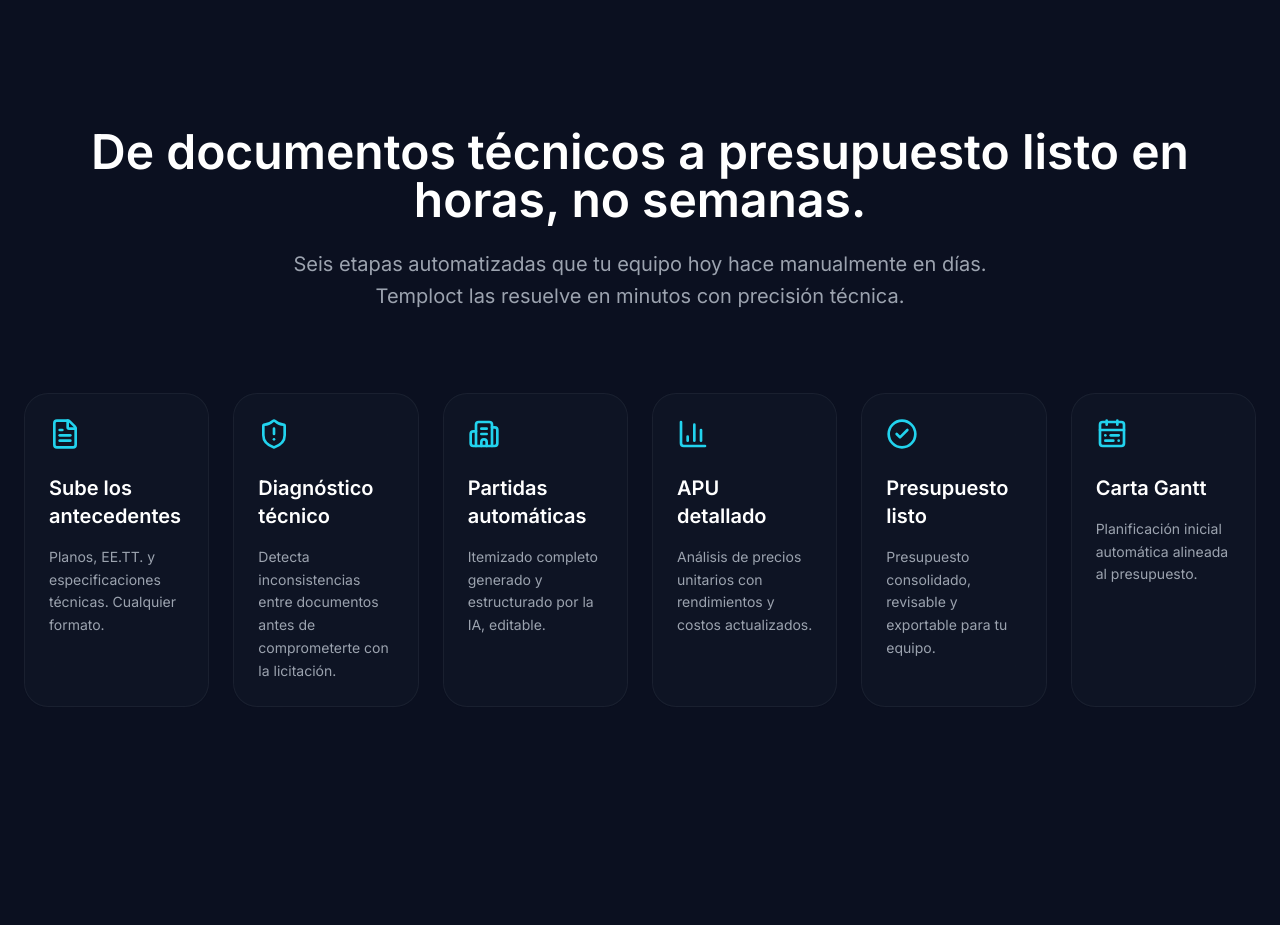
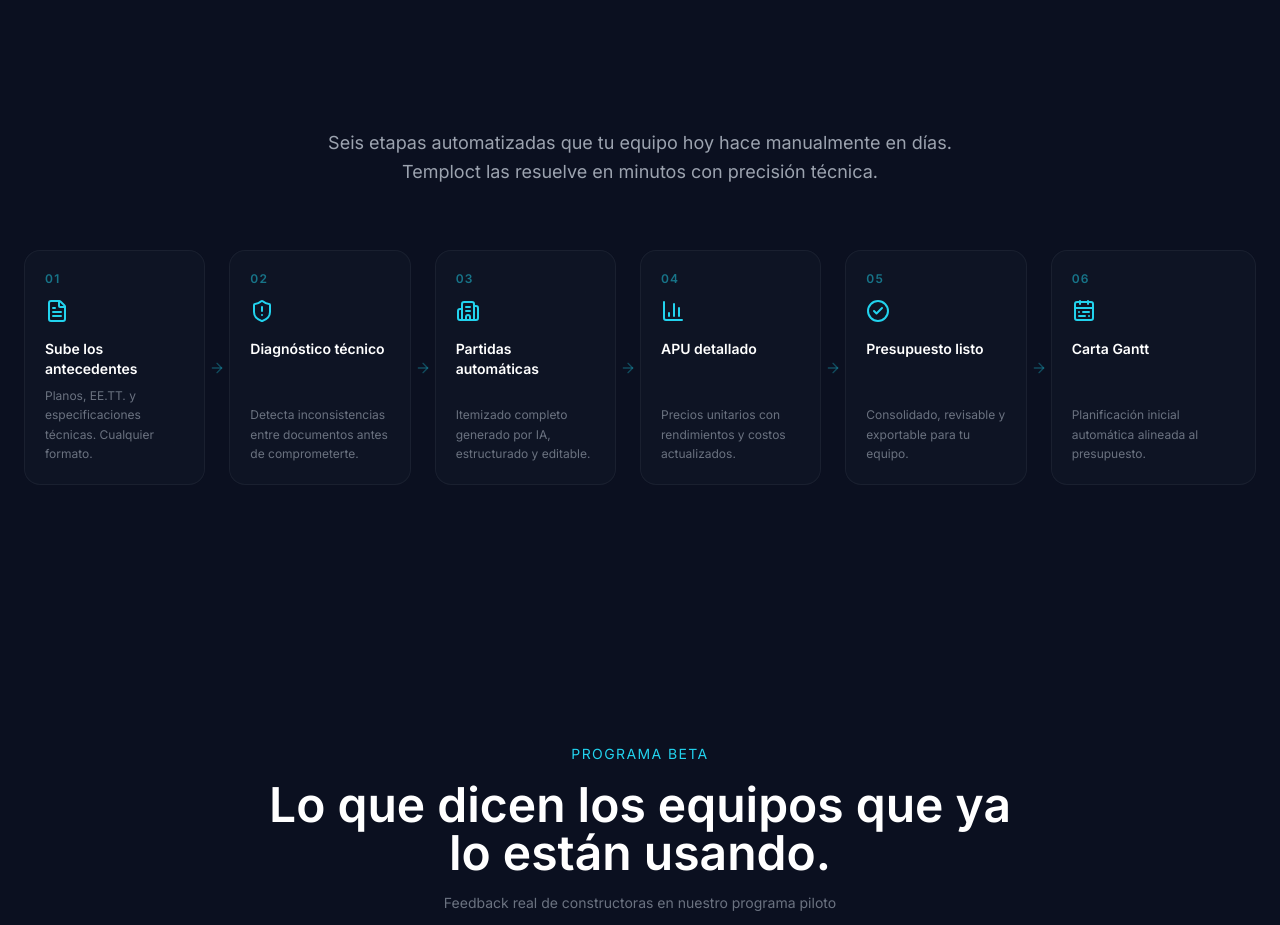
Before and after one commit to camqdesign/temploct-landing1, a React (Vite) app: page / in a window 1280 px wide. Shown: the part 3980-4905 px from the top of the page. Built offline with nearby package versions, Linux system fonts and the light colour scheme.

Commit message:
workflow: flujo izquierda derecha con flechas y numeracion

```diff
--- a/src/App.jsx
+++ b/src/App.jsx
@@ -380,63 +380,46 @@
 
       {/* HOW IT WORKS */}
       <section id="workflow" className="py-32 px-6">
-        <div className="max-w-7xl mx-auto text-center mb-20">
-
-          <h2 className="text-5xl font-semibold mb-6">
-            De documentos técnicos a presupuesto listo en horas, no semanas.
-          </h2>
-
-          <p className="text-xl text-gray-400 max-w-3xl mx-auto leading-relaxed">
-            Seis etapas automatizadas que tu equipo hoy hace manualmente en días. Temploct las resuelve en minutos con precisión técnica.
+        <div className="max-w-5xl mx-auto text-center mb-16">
+          <p className="text-lg text-gray-400 leading-relaxed">
+            Seis etapas automatizadas que tu equipo hoy hace manualmente en días.<br />
+            Temploct las resuelve en minutos con precisión técnica.
           </p>
         </div>
 
-        <div className="max-w-7xl mx-auto grid lg:grid-cols-6 gap-6">
+        {/* Cards con flujo izquierda → derecha */}
+        <div className="max-w-7xl mx-auto flex flex-col lg:flex-row items-stretch gap-0">
+          {[
+            { icon: FileText,     title: 'Sube los antecedentes',   desc: 'Planos, EE.TT. y especificaciones técnicas. Cualquier formato.' },
+            { icon: ShieldAlert,  title: 'Diagnóstico técnico',      desc: 'Detecta inconsistencias entre documentos antes de comprometerte.' },
+            { icon: Building2,    title: 'Partidas automáticas',     desc: 'Itemizado completo generado por IA, estructurado y editable.' },
+            { icon: BarChart3,    title: 'APU detallado',            desc: 'Precios unitarios con rendimientos y costos actualizados.' },
+            { icon: CheckCircle2, title: 'Presupuesto listo',        desc: 'Consolidado, revisable y exportable para tu equipo.' },
+            { icon: CalendarRange,title: 'Carta Gantt',              desc: 'Planificación inicial automática alineada al presupuesto.' },
+          ].map((step, i, arr) => (
+            <div key={step.title} className="flex items-stretch flex-1 min-w-0">
+              {/* Card */}
+              <motion.div
+                initial={{ opacity: 0, y: 30 }}
+                whileInView={{ opacity: 1, y: 0 }}
+                transition={{ delay: i * 0.08 }}
+                viewport={{ once: true }}
+                className="flex-1 bg-card/70 border border-white/5 rounded-2xl p-5 backdrop-blur-xl hover:border-cyanGlow/20 hover:bg-cyanGlow/5 transition-all duration-500 flex flex-col"
+              >
+                {/* Número de paso */}
+                <span className="text-xs font-semibold text-cyanGlow/50 tracking-widest mb-3">0{i + 1}</span>
+                <step.icon className="text-cyanGlow mb-4" size={24} />
+                <h3 className="text-sm font-semibold text-white mb-2 leading-snug">{step.title}</h3>
+                <p className="text-gray-500 text-xs leading-relaxed mt-auto">{step.desc}</p>
+              </motion.div>
 
-          {[
-            {
-              icon: FileText,
-              title: 'Sube los antecedentes',
-              desc: 'Planos, EE.TT. y especificaciones técnicas. Cualquier formato.'
-            },
-            {
-              icon: ShieldAlert,
-              title: 'Diagnóstico técnico',
-              desc: 'Detecta inconsistencias entre documentos antes de comprometerte con la licitación.'
-            },
-            {
-              icon: Building2,
-              title: 'Partidas automáticas',
-              desc: 'Itemizado completo generado y estructurado por la IA, editable.'
-            },
-            {
-              icon: BarChart3,
-              title: 'APU detallado',
-              desc: 'Análisis de precios unitarios con rendimientos y costos actualizados.'
-            },
-            {
-              icon: CheckCircle2,
-              title: 'Presupuesto listo',
-              desc: 'Presupuesto consolidado, revisable y exportable para tu equipo.'
-            },
-            {
-              icon: CalendarRange,
-              title: 'Carta Gantt',
-              desc: 'Planificación inicial automática alineada al presupuesto.'
-            }
-          ].map((step, i) => (
-            <motion.div
-              key={step.title}
-              initial={{ opacity: 0, y: 40 }}
-              whileInView={{ opacity: 1, y: 0 }}
-              transition={{ delay: i * 0.1 }}
-              viewport={{ once: true }}
-              className="bg-card/70 border border-white/5 rounded-3xl p-6 backdrop-blur-xl hover:border-cyanGlow/20 hover:shadow-glow transition-all duration-500"
-            >
-              <step.icon className="text-cyanGlow mb-6" size={32} />
-              <h3 className="text-xl font-semibold mb-4">{step.title}</h3>
-              <p className="text-gray-400 text-sm leading-relaxed">{step.desc}</p>
-            </motion.div>
+              {/* Flecha conectora entre cards (excepto en la última) */}
+              {i < arr.length - 1 && (
+                <div className="hidden lg:flex items-center px-1 text-cyanGlow/30 shrink-0">
+                  <ArrowRight size={16} />
+                </div>
+              )}
+            </div>
           ))}
         </div>
       </section>
```
